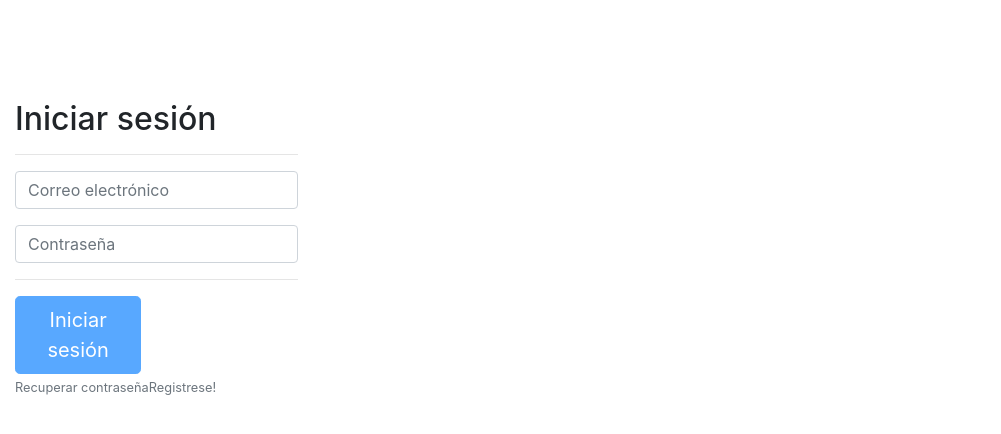
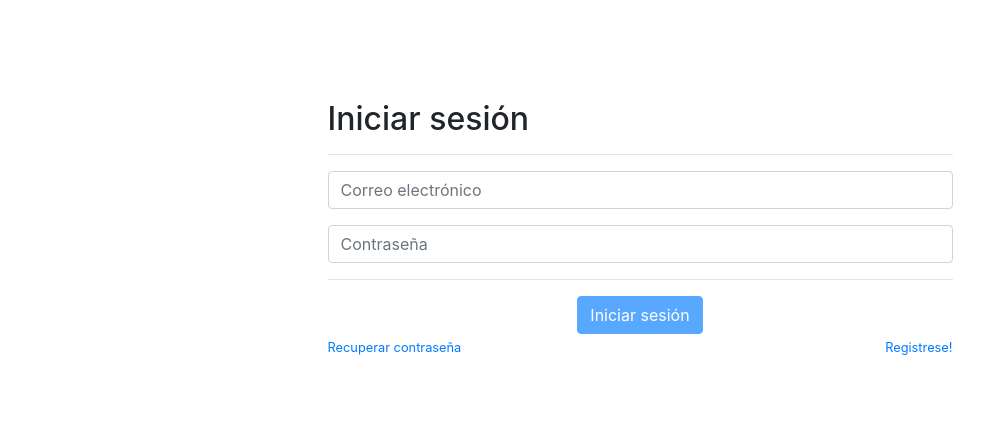
Before and after one commit to aariasucr/lospolloshermanos, an Angular app in the folder lph/: page /login in a window 1280 px wide. Shown: the top 434 px of the page, without its empty margins (0-1001 px from the left). Built offline with nearby package versions, Linux system fonts and the light colour scheme; no server answers.

Commit message:
dependencias actualizadas (yargs)

```diff
--- a/lph/package.json
+++ b/lph/package.json
@@ -25,6 +25,7 @@
     "ngx-toastr": "^11.3.3",
     "rxjs": "~6.4.0",
     "tslib": "^1.10.0",
+    "yargs": "^15.3.1",
     "zone.js": "~0.9.1"
   },
   "devDependencies": {
--- a/lph/src/app/login/login.component.html
+++ b/lph/src/app/login/login.component.html
@@ -6,10 +6,10 @@
 <script src="//netdna.bootstrapcdn.com/bootstrap/4.5.0/js/bootstrap.min.js"></script>
 <script src="//code.jquery.com/jquery-3.4.0.min.js"></script>
 
-<div class="row">
+<div class="row h-100 justify-content-center align-items-center">
   <div class="col-xs-12 col-sm-8 col-md-6 col-sm-offset-2 col-md-offset-3">
     <form class="user" (ngSubmit)="onSubmit(f)" #f="ngForm">
-      <div class="col-xs-12 col-sm-8 col-md-6 col-sm-offset-2 col-md-offset-3">
+      <div>
         <h2>Iniciar sesión</h2>
         <hr class="colorgraph" />
         <div class="row"></div>
@@ -39,20 +39,18 @@
         </div>
 
         <hr class="colorgraph" />
-        <div class="row">
-          <div class="col-xs-12 col-md-6">
-            <button type="submit" class="btn btn-primary btn-block btn-lg" [disabled]="!f.valid">
+        <div>
+          <div class="row h-100 justify-content-center align-items-center">
+            <button type="submit" class="btn btn-primary" [disabled]="!f.valid">
               Iniciar sesión
             </button>
           </div>
         </div>
-        <div>
-          <a class="pull-left text-muted" href="/resetPassword" id="olvidado"
+        <div class="form-group">
+          <a class="float-md-left" href="/resetPassword" id="olvidado"
             ><small>Recuperar contraseña</small></a
           >
-          <a class="pull-right text-muted" href="/register" id="register"
-            ><small>Registrese!</small></a
-          >
+          <a class="float-md-right" href="/register" id="register"><small>Registrese!</small></a>
         </div>
       </div>
     </form>
--- a/lph/src/app/register/register.component.html
+++ b/lph/src/app/register/register.component.html
@@ -7,7 +7,7 @@
 <script src="//code.jquery.com/jquery-3.4.0.min.js"></script>
 
 <div class="container">
-  <div class="row">
+  <div class="row h-100 justify-content-center align-items-center">
     <div class="col-xs-12 col-sm-8 col-md-6 col-sm-offset-2 col-md-offset-3">
       <form class="user" role="form" #f="ngForm">
         <h2>Registro <small>Es gratis (por ahora).</small></h2>
```
Also changed, not shown: 1 other file (tests, documents, lock files or other folders).
